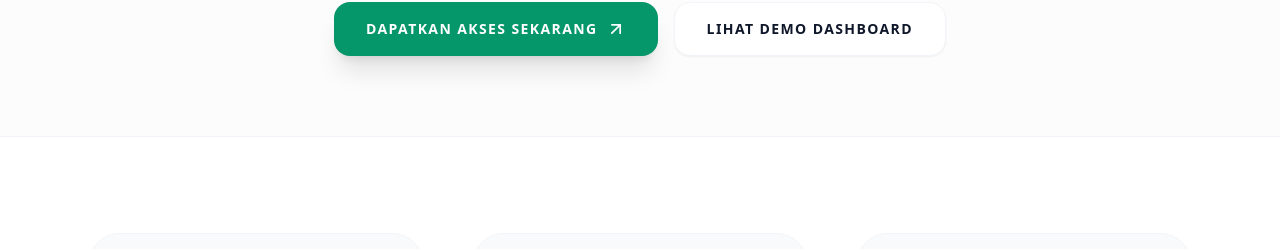
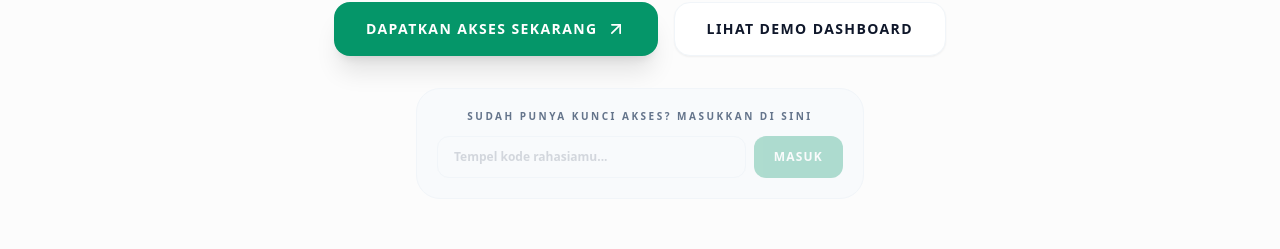
Before and after one commit to Rizkiakbarma/uangku-rizkiakbarma, a React (Create React App) app: page /landing in a window 1280 px wide. Shown: the part 662-911 px from the top of the page. Built offline with nearby package versions, Linux system fonts and the light colour scheme; no server answers.

Commit message:
feat(auth): persistent login via localStorage + manual key input di Landing Page

```diff
--- a/src/contexts/AppContext.tsx
+++ b/src/contexts/AppContext.tsx
@@ -141,7 +141,7 @@ export function AppProvider({ children }: { children: ReactNode }) {
   const { transactions, setTransactions, goals, setGoals, loading, isFetching, error, isSyncingGAS, fetchData, fetchGoals, startDemo: _startDemo } = useFinanceData();
 
   useEffect(() => {
-    const keyFromUrl = searchParams.get('key');
+    let activeKey = searchParams.get('key');
     const demoMode = searchParams.get('demo') === 'true';
 
     if (demoMode) {
@@ -150,7 +150,14 @@ export function AppProvider({ children }: { children: ReactNode }) {
       return;
     }
 
-    if (!keyFromUrl) {
+    const savedKey = localStorage.getItem('budgetin_access_key');
+    if (activeKey) {
+      localStorage.setItem('budgetin_access_key', activeKey);
+    } else if (savedKey) {
+      activeKey = savedKey;
+    }
+
+    if (!activeKey) {
       if (window.location.pathname !== '/landing') {
         navigate('/landing', { replace: true });
       }
@@ -162,13 +169,13 @@ export function AppProvider({ children }: { children: ReactNode }) {
         const { data, error } = await supabase
           .from('users_auth')
           .select('telegram_id')
-          .eq('secret_key', keyFromUrl)
+          .eq('secret_key', activeKey)
           .single();
 
         if (error || !data) throw new Error("Akses ditolak: Kunci rahasia tidak valid.");
 
         const validUserId = data.telegram_id;
-        setSecretKey(keyFromUrl);
+        setSecretKey(activeKey);
         setUserId(validUserId);
         fetchData(validUserId);
         fetchGoals(validUserId);
@@ -177,6 +184,7 @@ export function AppProvider({ children }: { children: ReactNode }) {
         if (savedBudget) setMonthlyBudget(parseInt(savedBudget));
       } catch (err) {
         console.error("Auth Error:", err);
+        localStorage.removeItem('budgetin_access_key');
         navigate('/landing', { replace: true });
       }
     };
--- a/src/pages/LandingPage.tsx
+++ b/src/pages/LandingPage.tsx
@@ -1,10 +1,18 @@
-import React from 'react';
+import React, { useState } from 'react';
 import { Activity, MessageSquare, Calculator, ArrowUpRight, Palette } from 'lucide-react';
 import { Badge } from '@tremor/react';
 import { useApp } from '../contexts/AppContext';
 
 export default function LandingPage() {
   const { t, toggleTheme, startDemo } = useApp();
+  const [manualKey, setManualKey] = useState('');
+
+  const handleManualLogin = (e: React.FormEvent) => {
+    e.preventDefault();
+    if (manualKey.trim()) {
+      window.location.href = `/dashboard?key=${manualKey.trim()}`;
+    }
+  };
 
   return (
     <div className={`min-h-screen font-sans flex flex-col transition-colors duration-500 ${t.bg} ${t.textMain} ${t.selectionColor}`}>
@@ -68,6 +76,29 @@ export default function LandingPage() {
             Lihat Demo Dashboard
           </button>
         </div>
+
+        {/* Manual Key Login */}
+        <div className={`mt-8 w-full max-w-md rounded-[1.5rem] border p-5 ${t.bgSoft} ${t.border}`}>
+          <p className={`text-[10px] font-bold uppercase tracking-[0.25em] mb-3 text-center ${t.textSub}`}>
+            Sudah punya kunci akses? Masukkan di sini
+          </p>
+          <form onSubmit={handleManualLogin} className="flex gap-2">
+            <input
+              type="text"
+              placeholder="Tempel kode rahasiamu..."
+              value={manualKey}
+              onChange={e => setManualKey(e.target.value)}
+              className={`flex-1 px-4 py-3 rounded-xl border text-xs font-bold outline-none transition-all bg-transparent placeholder:opacity-40 ${t.textMain} ${t.border} ${t.borderFocus}`}
+            />
+            <button
+              type="submit"
+              disabled={!manualKey.trim()}
+              className={`px-5 py-3 rounded-xl font-black text-xs uppercase tracking-widest transition-all disabled:opacity-30 ${t.primary} text-white`}
+            >
+              Masuk
+            </button>
+          </form>
+        </div>
       </main>
 
       {/* Features */}
```
